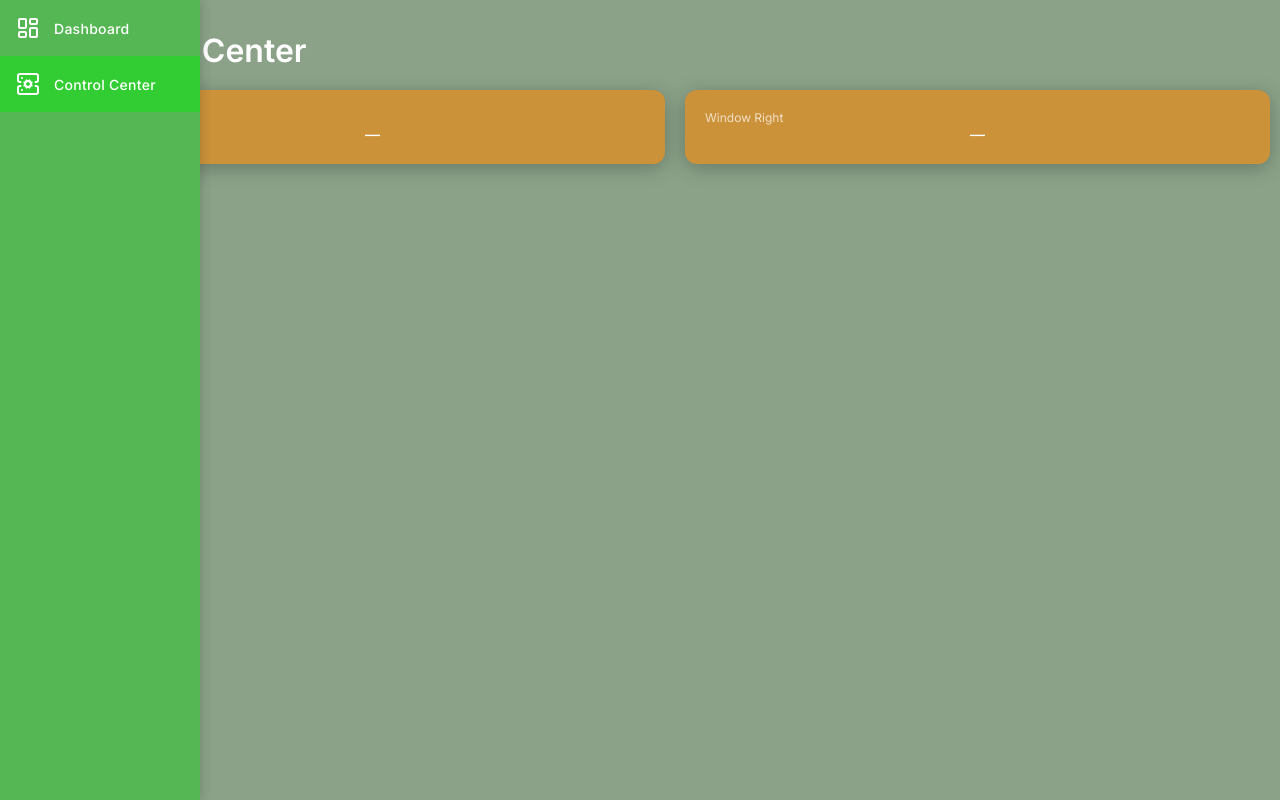
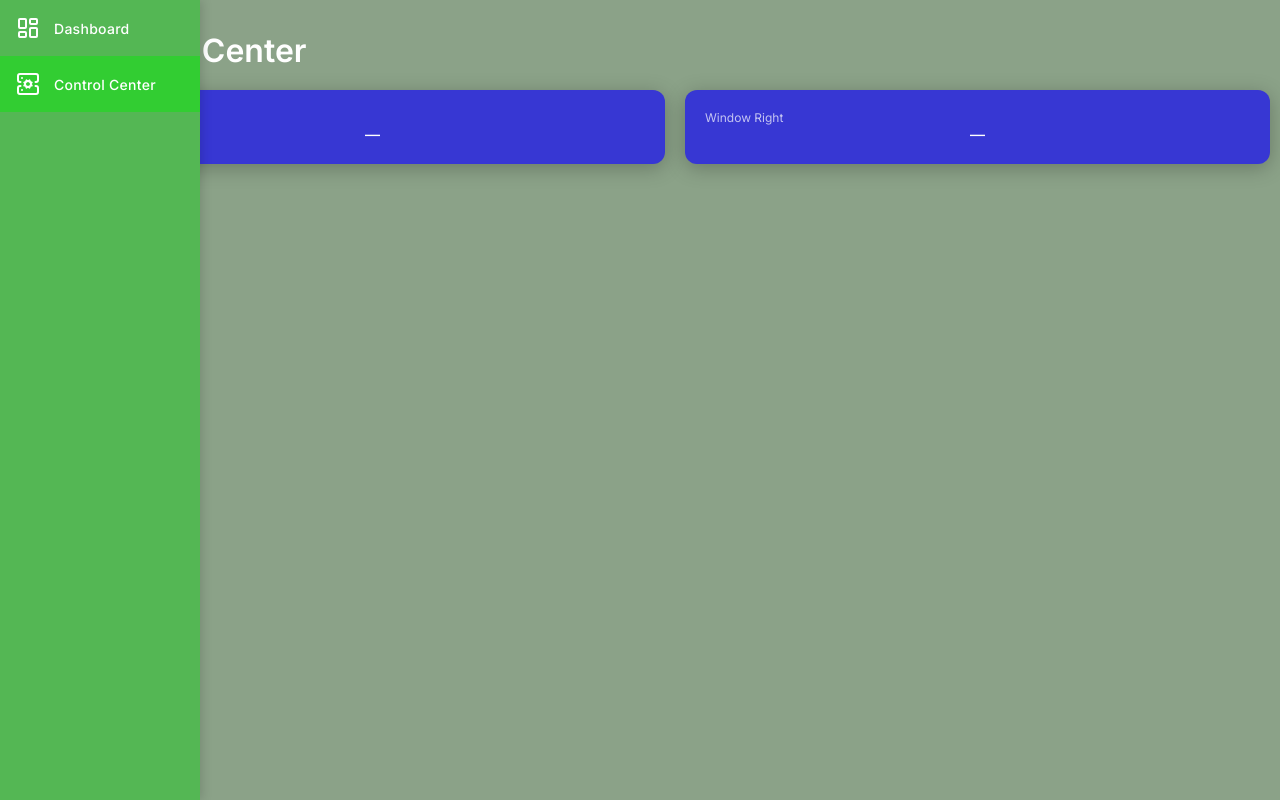
Before and after one commit to JannikKmnn/gewaechshaus, a React (Vite) app in the folder frontend/gewaechshaus/: page /control in a window 1280 px wide. Built offline with nearby package versions, Linux system fonts and the light colour scheme; no server answers.

Commit message:
Changed open window color

```diff
--- a/frontend/gewaechshaus/src/pages/ControlCenter.jsx
+++ b/frontend/gewaechshaus/src/pages/ControlCenter.jsx
@@ -44,6 +44,7 @@ export default function ControlCenter() {
           label="Window Left"
           value={windowStatusLeft}
           binary_value={windowStatusLeft == "closed" ? 1 : 0}
+          color_false = "#3737d3"
           height="70px"
           fontsize="15px"
           fontsizelabel="12px"
@@ -53,6 +54,7 @@ export default function ControlCenter() {
           label="Window Right"
           value={windowStatusRight}
           binary_value={windowStatusRight == "closed" ? 1 : 0}
+          color_false = "#3737d3"
           height="70px"
           fontsize="15px"
           fontsizelabel="12px"
```
